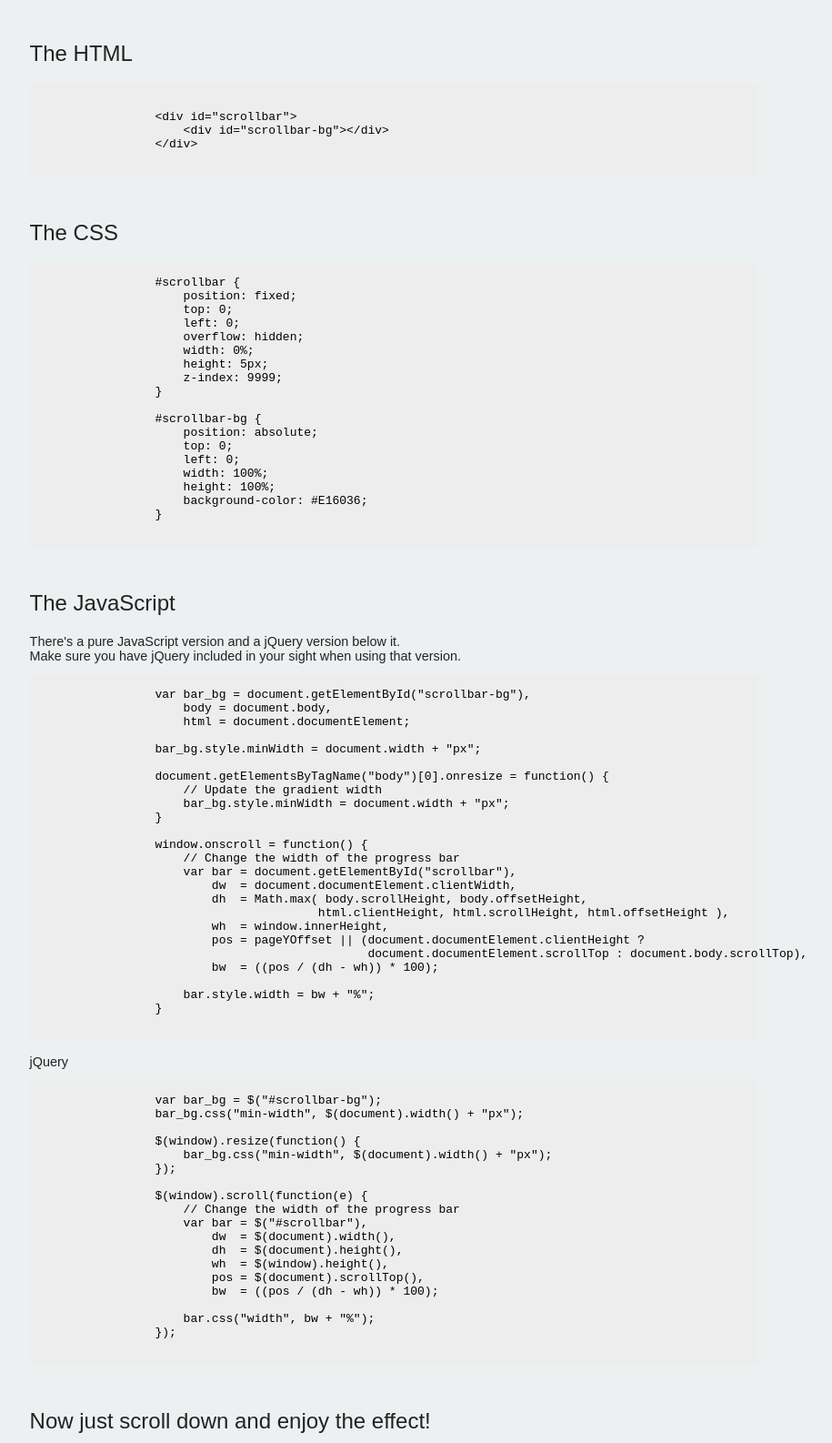
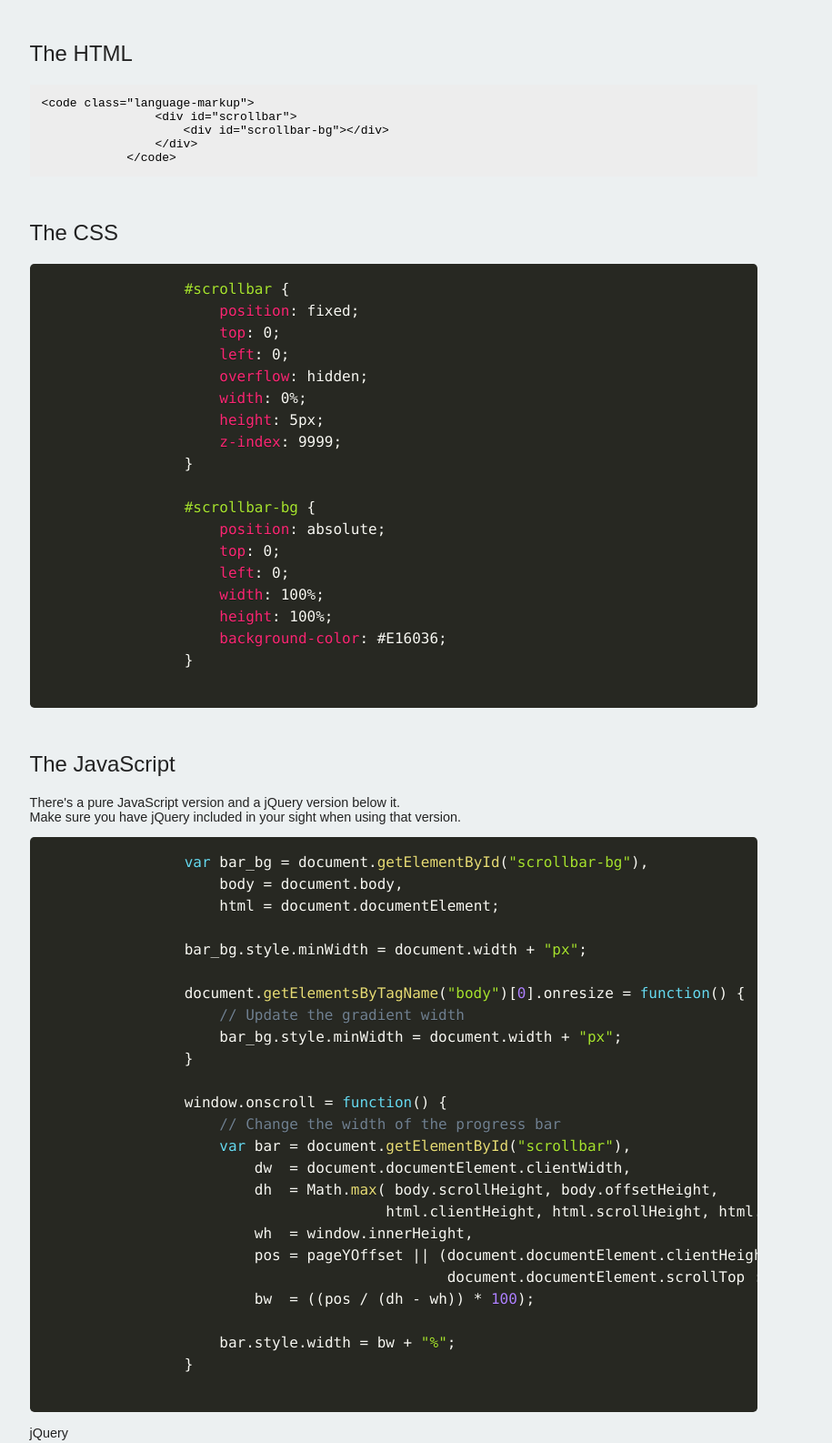
Before and after one commit to andreasvirkus/skunk-scroll, a plain HTML site: page index.html in a window 1280 px wide. Shown: the part 208-1794 px from the top of the page at 91% size, without its empty margins (57-972 px from the left). Drawn offline with Linux system fonts and the light colour scheme.

Commit message:
Syntax highlights - index.html typos

```diff
--- a/index.html
+++ b/index.html
@@ -6,6 +6,7 @@
         <meta name='robots' content='noindex' />
         <link rel="stylesheet" href="styles/demo.css" />
         <link rel="stylesheet" href="styles/main.css" />
+        <link rel="stylesheet" href="styles/prism.css" />
     </head>
     <body>
         <div id="scrollbar">
@@ -19,16 +20,16 @@
              <h2>
                 The HTML
             </h2>
-            <xmp>
+            <xmp><code class="language-markup">
                 <div id="scrollbar">
                     <div id="scrollbar-bg"></div>
                 </div>
-            </xmp>
+            </code></xmp>
 
             <h2>
                 The CSS
             </h2>
-            <pre>
+            <pre><code class="language-css">
                 #scrollbar {
                     position: fixed;
                     top: 0;
@@ -47,14 +48,14 @@
                     height: 100%;
                     background-color: #E16036;
                 }
-            </pre>
+            </code></pre>
 
             <h2>
                 The JavaScript
             </h2>
             <p>There's a pure JavaScript version and a jQuery version below it.<br/>
             Make sure you have jQuery included in your sight when using that version.</p>
-            <pre>
+            <pre><code class="language-javascript">
                 var bar_bg = document.getElementById("scrollbar-bg"),
                     body = document.body,
                     html = document.documentElement;
@@ -79,10 +80,10 @@
 
                     bar.style.width = bw + "%";
                 }
-            </pre>
+            </code></pre>
 
             <p>jQuery</p>
-            <pre>
+            <pre><code class="language-javascript">
                 var bar_bg = $("#scrollbar-bg");
                 bar_bg.css("min-width", $(document).width() + "px");
 
@@ -101,7 +102,7 @@
 
                     bar.css("width", bw + "%");
                 });
-            </pre>
+            </code></pre>
 
             <h3>Now just scroll down and enjoy the effect!</h3>
         </div>
@@ -121,5 +122,6 @@
             </div>
         </div>
         <script src="js/purejavascript.js"></script>
+        <script src="js/prism.js"></script>
     </body>
 </html>
```
